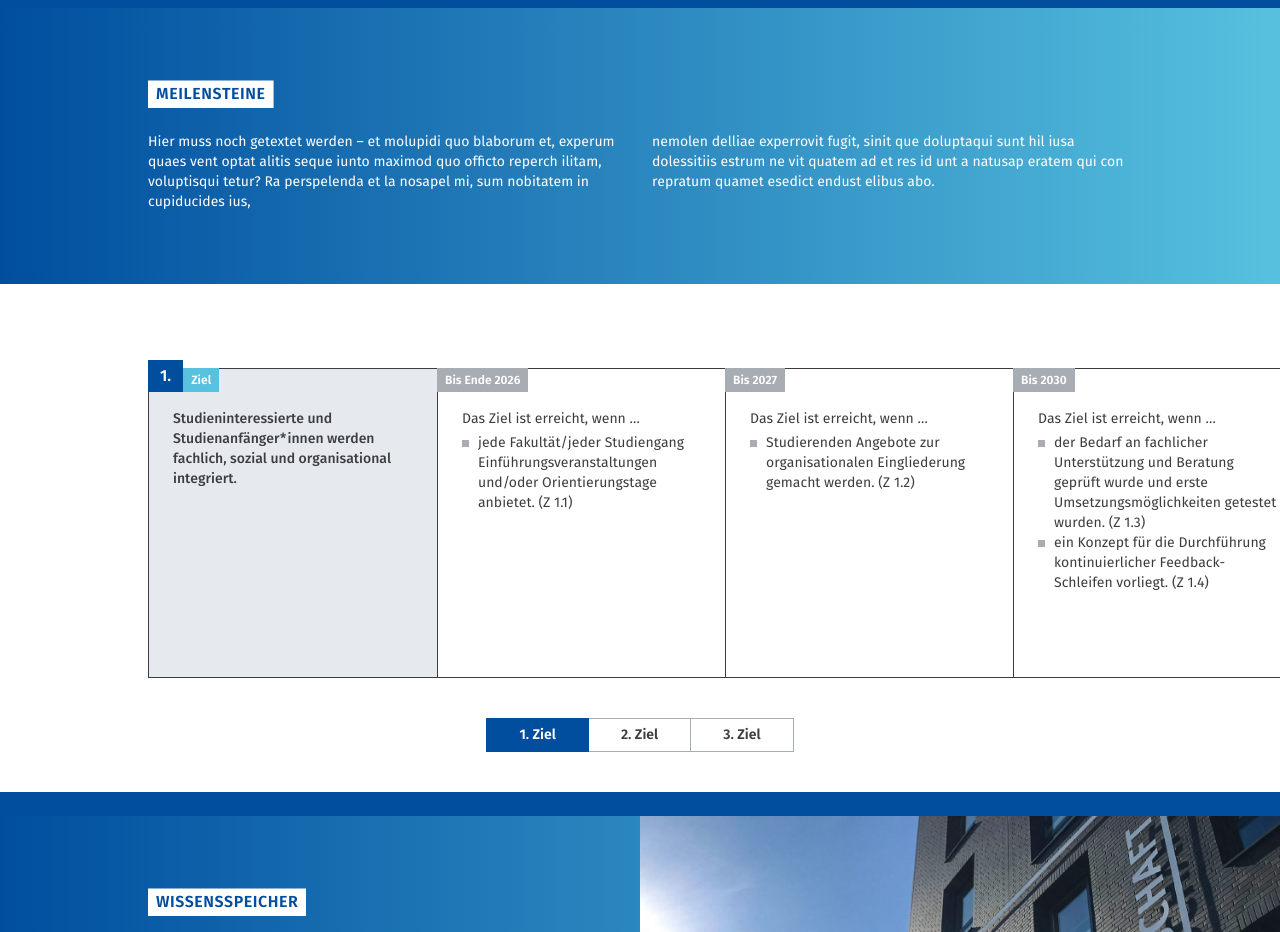
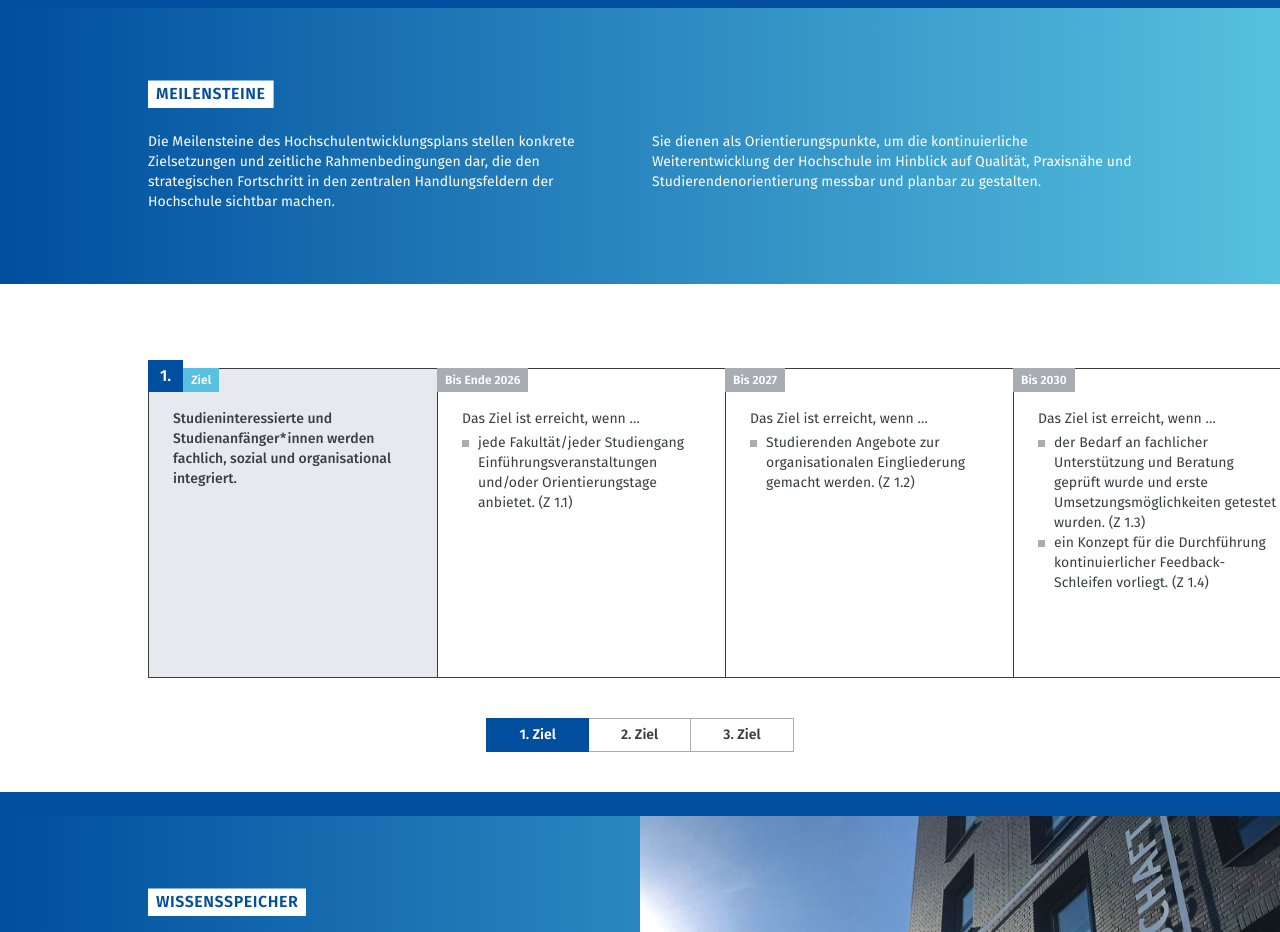
Before and after one commit to hawk-digital-environments/HEP-Landing-Page, a website: page index.html in a window 1280 px wide. Shown: the part 4040-4972 px from the top of the page. Drawn offline with Linux system fonts and the light colour scheme.

Commit message:
Add German milestone text; update Impressum link
Replaced placeholder lorem text in the Meilensteine section with meaningful German copy describing the milestones' purpose. Updated the Impressum link in the footer to point to the official HAWK external URL (index.html) to use the authoritative legal page.

```diff
--- a/index.html
+++ b/index.html
@@ -1139,8 +1139,8 @@
             <div class="font-sans font-bold text-[#014E9E] text-base/5">MEILENSTEINE</div>
           </div>
           <div class="flex flex-col md:flex-row items-start gap-6 self-stretch">
-            <div class="flex-1 font-sans text-white text-xs/4" data-section-body-reveal>Hier muss noch getextet werden – et molupidi quo blaborum et, experum quaes vent optat alitis seque iunto maximod quo officto reperch ilitam, voluptisqui tetur? Ra perspelenda et la nosapel mi, sum nobitatem in cupiducides ius,</div>
-            <div class="flex-1 font-sans text-white text-xs/4" data-section-body-reveal>nemolen delliae experrovit fugit, sinit que doluptaqui sunt hil iusa dolessitiis estrum ne vit quatem ad et res id unt a natusap eratem qui con repratum quamet esedict endust elibus abo.</div>
+            <div class="flex-1 font-sans text-white text-xs/4" data-section-body-reveal>Die Meilensteine des Hochschulentwicklungsplans stellen konkrete Zielsetzungen und zeitliche Rahmenbedingungen dar, die den strategischen Fortschritt in den zentralen Handlungsfeldern der Hochschule sichtbar machen.</div>
+            <div class="flex-1 font-sans text-white text-xs/4" data-section-body-reveal>Sie dienen als Orientierungspunkte, um die kontinuierliche Weiterentwicklung der Hochschule im Hinblick auf Qualität, Praxisnähe und Studierendenorientierung messbar und planbar zu gestalten.</div>
           </div>
         </div>
       </div>
@@ -1566,7 +1566,7 @@
       <div class="max-w-[1280px] w-full mx-auto flex flex-wrap items-center justify-between gap-x-14 gap-y-3 px-6 md:px-12 lg:px-37 py-7 md:py-8">
         <a href="#top" class="font-sans font-medium text-white text-base/5 transition-opacity hover:opacity-75 focus-visible:outline focus-visible:outline-2 focus-visible:outline-offset-4 focus-visible:outline-white">HAWK 2030</a>
         <nav class="flex flex-wrap items-center justify-center gap-x-8 gap-y-3 font-sans text-white text-sm/5" aria-label="Rechtliche Informationen">
-          <a href="impressum.html" class="transition-opacity hover:opacity-75 focus-visible:outline focus-visible:outline-2 focus-visible:outline-offset-4 focus-visible:outline-white">Impressum</a>
+          <a href="https://www.hawk.de/de/rechtliches/impressum" class="transition-opacity hover:opacity-75 focus-visible:outline focus-visible:outline-2 focus-visible:outline-offset-4 focus-visible:outline-white">Impressum</a>
           <a href="https://www.hawk.de/de/rechtliches/datenschutzerklaerung" class="transition-opacity hover:opacity-75 focus-visible:outline focus-visible:outline-2 focus-visible:outline-offset-4 focus-visible:outline-white">Datenschutzerklärung</a>
         </nav>
       </div>
```
